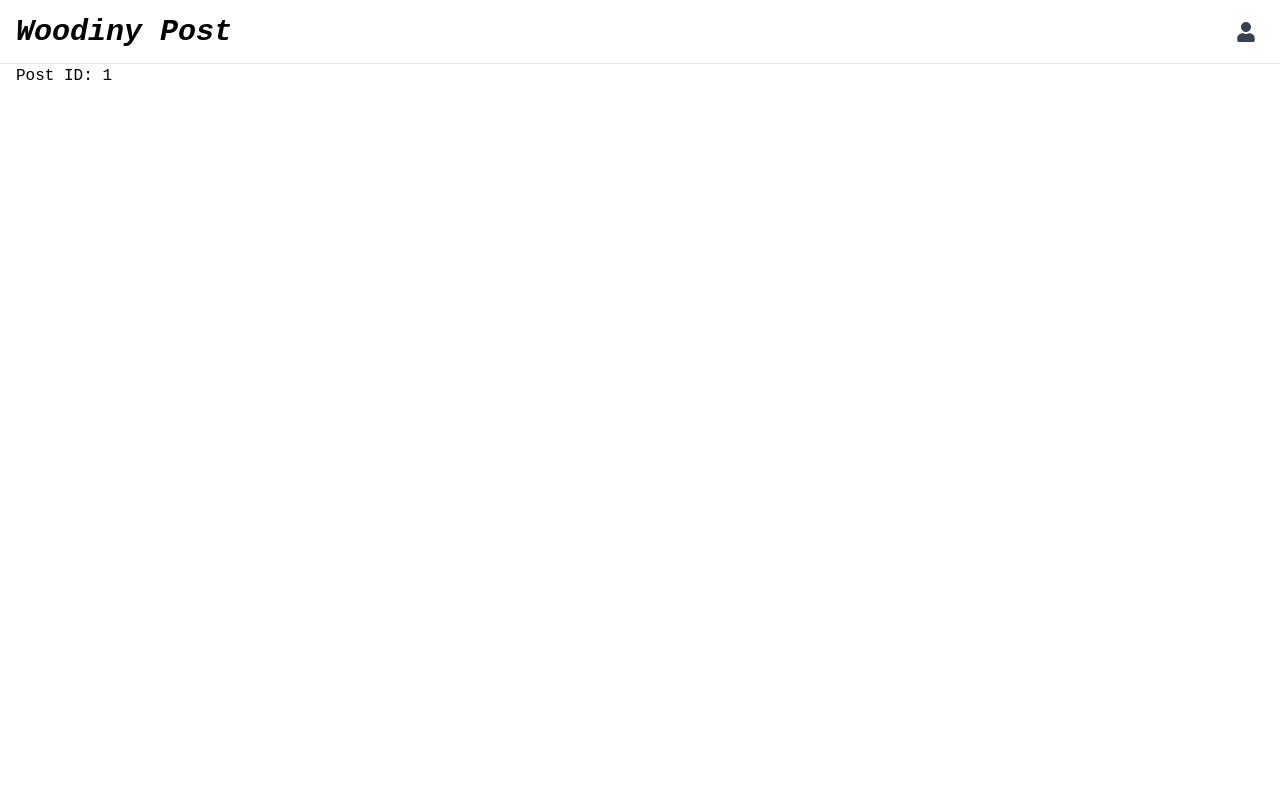
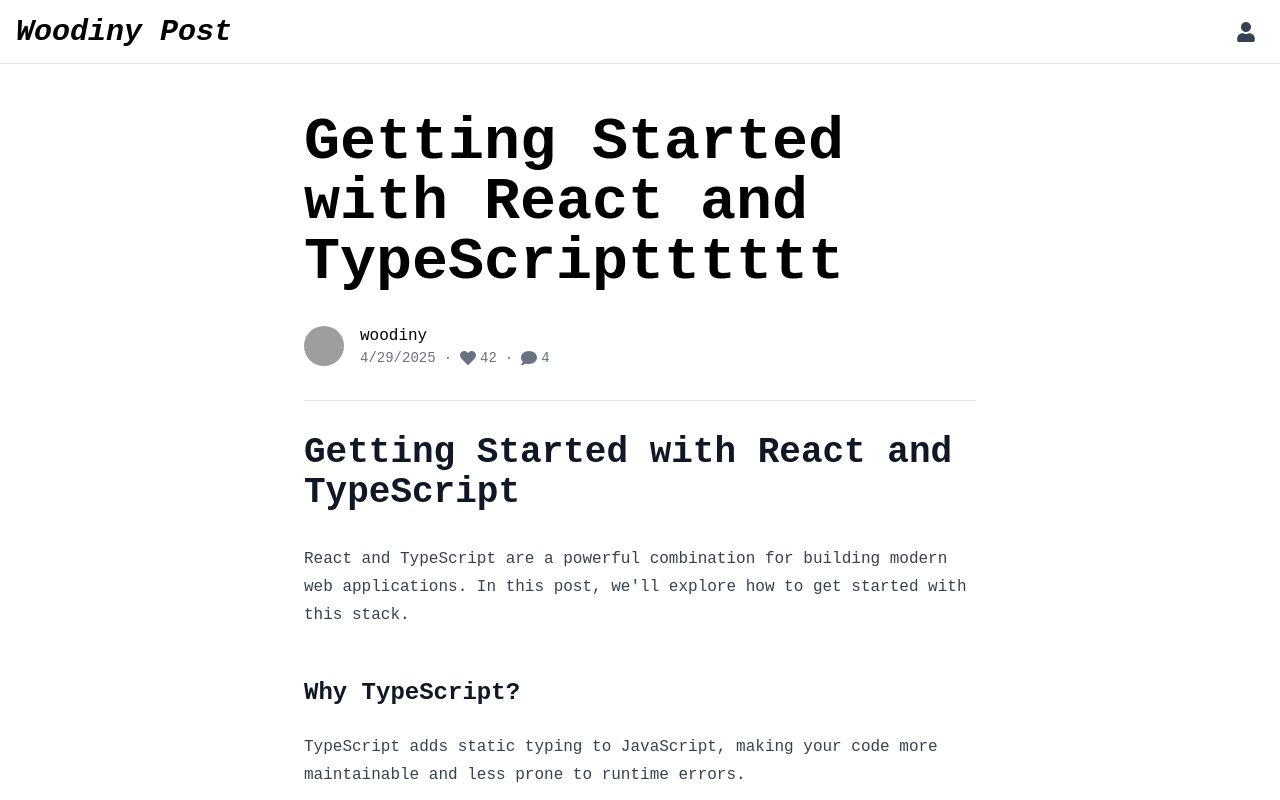
Before and after one commit to woodiny/post-fe, a React (Vite) app: page /1/1 in a window 1280 px wide. Shown: the top 800 px of the page. Built offline with nearby package versions, Linux system fonts and the light colour scheme; grey boxes are pictures that could not be loaded.

Commit message:
⭐️ Add Post
- markdown based post page
- with postMeta component
- seperate mock data

```diff
--- a/src/components/PostList.tsx
+++ b/src/components/PostList.tsx
@@ -1,13 +1,8 @@
-import { Post } from '../types/user';
-import { Link } from 'react-router-dom';
-import { FaHeart } from 'react-icons/fa';
+import { PostListType } from "../types/post";
+import { Link } from "react-router-dom";
+import PostMeta from "./PostMeta";
 
-interface PostListProps {
-  posts: Post[];
-  userId: string;
-}
-
-export default function PostList({ posts, userId }: PostListProps) {
+export default function PostList({ posts, userId }: PostListType) {
   return (
     <div className="max-w-2xl mx-auto">
       <h2 className="text-3xl font-bold mb-8">Posts</h2>
@@ -21,18 +16,11 @@ export default function PostList({ posts, userId }: PostListProps) {
               <h3 className="text-xl font-semibold mb-2">{post.title}</h3>
               <p className="text-gray-600 mb-4 line-clamp-2">{post.excerpt}</p>
             </Link>
-            <div className="flex items-center text-sm text-gray-500">
-              <time dateTime={post.createdAt}>
-                {new Date(post.createdAt).toLocaleDateString()}
-              </time>
-              <span className="mx-2">·</span>
-              <span>{post.readTime} min read</span>
-              <span className="mx-2">·</span>
-              <div className="flex items-center gap-1">
-                <FaHeart className="w-4 h-4" />
-                <span>{post.likes}</span>
-              </div>
-            </div>
+            <PostMeta
+              createdAt={post.createdAt}
+              likes={post.likes}
+              commentCount={post.commentCount}
+            />
           </article>
         ))}
       </div>
--- a/src/components/UserProfile.tsx
+++ b/src/components/UserProfile.tsx
@@ -1,8 +1,8 @@
-import { User } from '../types/user';
+import { UserType } from '../types/user';
 import { FaGithub, FaTwitter, FaLinkedin, FaGlobe } from 'react-icons/fa';
 
 interface UserProfileProps {
-  user: User;
+  user: UserType;
 }
 
 export default function UserProfile({ user }: UserProfileProps) {
--- a/src/pages/PostPage.tsx
+++ b/src/pages/PostPage.tsx
@@ -1,12 +1,50 @@
-import { useParams } from 'react-router-dom';
-import Layout from '../components/Layout';
+import Layout from "../components/Layout";
+import ReactMarkdown from "react-markdown";
+import remarkGfm from "remark-gfm";
+import { useEffect } from "react";
+import PostMeta from "../components/PostMeta";
+import { mockPost } from "../mocks/post";
 
 export default function PostPage() {
-  const { postId } = useParams();
+  useEffect(() => {
+    window.scrollTo(0, 0);
+  }, []);
+
+  // TODO: Replace with actual data fetching
+  const post = mockPost;
 
   return (
     <Layout>
-      <h1>Post ID: {postId}</h1>
+      <article className="max-w-2xl mx-auto py-12">
+        {/* Header */}
+        <header className="mb-8 gap-4">
+          <h1 className="text-6xl font-bold mb-8">{post.title}</h1>
+
+          {/* Author and Meta Info */}
+          <div className="flex items-center gap-4 mb-6 pb-8 border-b border-gray-200">
+            <img
+              src={post.author.imageUrl}
+              alt={post.author.name}
+              className="w-10 h-10 rounded-full"
+            />
+            <div>
+              <p className="font-medium">{post.author.name}</p>
+              <PostMeta
+                createdAt={post.createdAt}
+                likes={post.likes}
+                commentCount={post.commentCount}
+              />
+            </div>
+          </div>
+        </header>
+
+        {/* Content */}
+        <div className="prose prose-base max-w-none">
+          <ReactMarkdown remarkPlugins={[remarkGfm]}>
+            {post.content}
+          </ReactMarkdown>
+        </div>
+      </article>
     </Layout>
   );
 }
--- a/src/pages/UserPage.tsx
+++ b/src/pages/UserPage.tsx
@@ -1,14 +1,17 @@
-import { useParams } from 'react-router-dom';
-import Layout from '../components/Layout';
-import UserProfile from '../components/UserProfile';
-import PostList from '../components/PostList';
-import { useEffect, useState } from 'react';
-import { User, Post } from '../types/user';
+import { useParams } from "react-router-dom";
+import Layout from "../components/Layout";
+import UserProfile from "../components/UserProfile";
+import PostList from "../components/PostList";
+import { useEffect, useState } from "react";
+import { UserType } from "../types/user";
+import { PostType } from "../types/post";
+import { mockPost } from "../mocks/post";
+import { mockUser } from "../mocks/user";
 
 export default function UserPage() {
   const { userId } = useParams();
-  const [user, setUser] = useState<User | null>(null);
-  const [posts, setPosts] = useState<Post[]>([]);
+  const [user, setUser] = useState<UserType | null>(null);
+  const [posts, setPosts] = useState<PostType[]>([]);
   const [isLoading, setIsLoading] = useState(true);
 
   useEffect(() => {
@@ -16,41 +19,10 @@ export default function UserPage() {
     const fetchUserData = async () => {
       try {
         // Simulated API call
-        const mockUser: User = {
-          id: userId || '',
-          name: 'Woodiny',
-          imageUrl: 'https://avatars.githubusercontent.com/u/115877028?v=4',
-          bio: 'Software engineer passionate about web development and open source, a passionate individual with a diverse background and a love for learning, creating, and connecting with others.',
-          socialLinks: {
-            github: 'https://github.com/woodiny',
-            twitter: 'https://twitter.com/woodiny',
-            linkedin: 'https://linkedin.com/in/woodiny',
-          },
-        };
-
-        const mockPosts: Post[] = [
-          {
-            id: '1',
-            title: 'Getting Started with React',
-            excerpt: 'Learn the basics of React and how to build your first application...',
-            createdAt: '2024-03-15T10:00:00Z',
-            readTime: 5,
-            likes: 42,
-          },
-          {
-            id: '2',
-            title: 'Advanced TypeScript Patterns',
-            excerpt: 'Explore advanced TypeScript patterns and best practices for better type safety...',
-            createdAt: '2024-03-10T15:30:00Z',
-            readTime: 8,
-            likes: 28,
-          },
-        ];
-
         setUser(mockUser);
-        setPosts(mockPosts);
+        setPosts([mockPost, mockPost]);
       } catch (error) {
-        console.error('Error fetching user data:', error);
+        console.error("Error fetching user data:", error);
       } finally {
         setIsLoading(false);
       }
@@ -86,7 +58,7 @@ export default function UserPage() {
       <div className="py-8">
         <UserProfile user={user} />
         <div className="mt-12">
-          <PostList posts={posts} userId={userId || ''} />
+          <PostList posts={posts} userId={userId || ""} />
         </div>
       </div>
     </Layout>
```
